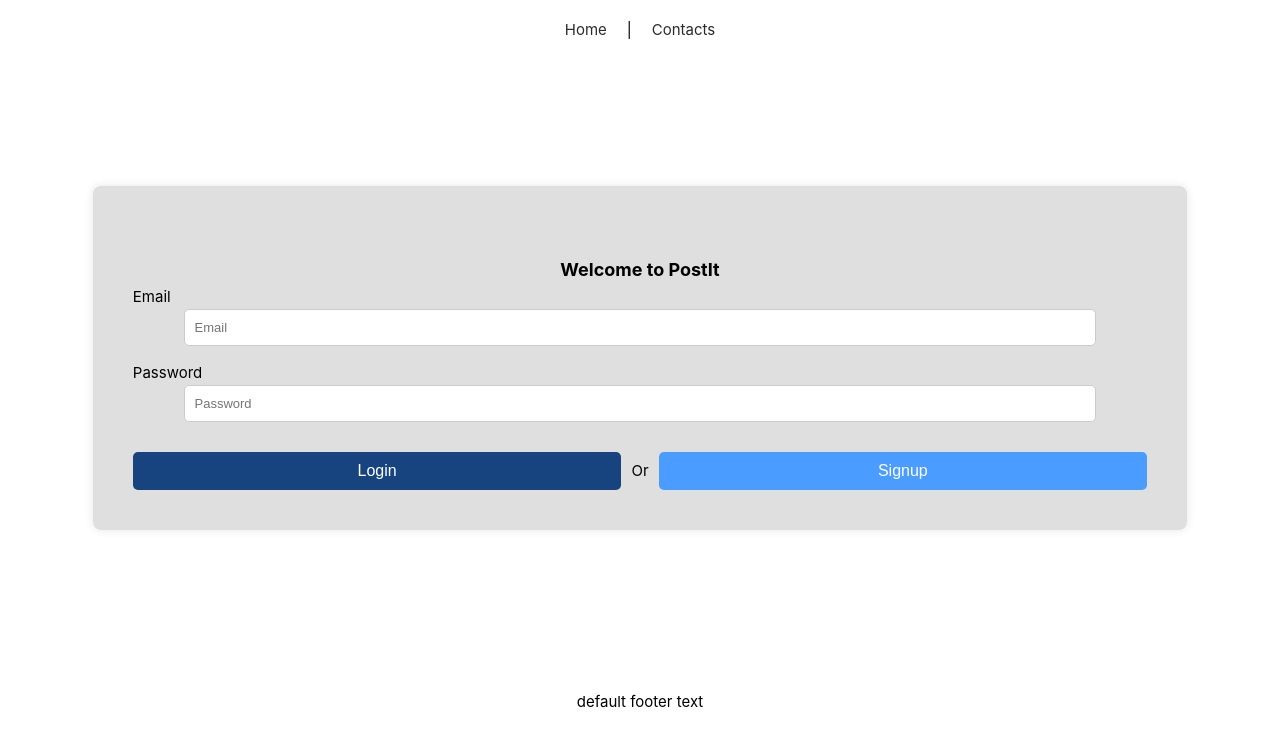
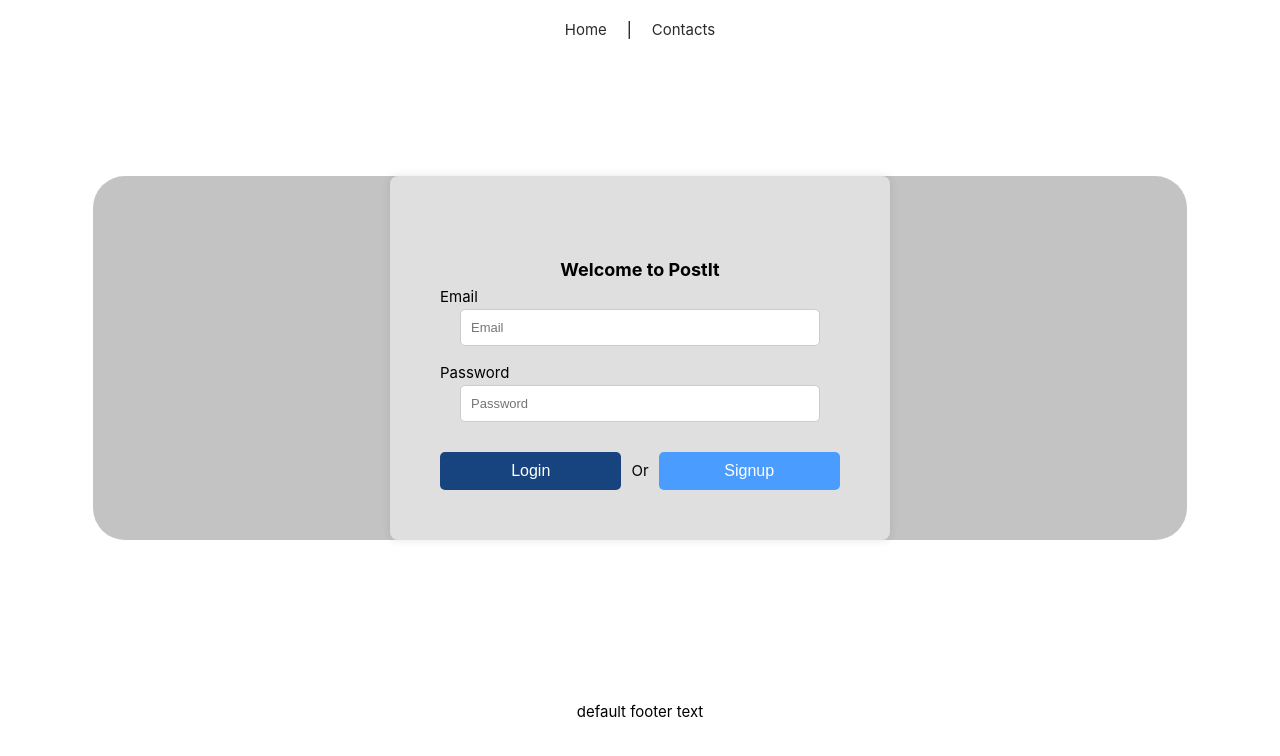
Before and after one commit to andkuzm/fourth_task, a Vue app: page /login in a window 1280 px wide. Shown: the top 756 px of the page. Built offline with nearby package versions, Linux system fonts and the light colour scheme.

Commit message:
login and signup page css

```diff
--- a/src/assets/main.css
+++ b/src/assets/main.css
@@ -18,8 +18,6 @@
   padding: 10px;
   border-bottom: 2px solid #ffffff;
 }
-
-
 
 .nav-link {
   padding: 5px;
@@ -45,13 +43,16 @@
   font-size: 13px;
 }
 #loginBody {
+  max-width: 500px;
   width: 100%;
   background-color: #e0dfdf;
-  padding: 20px;
+  padding: 30px;
   border-radius: 8px;
   box-shadow: 0 0 10px rgba(0, 0, 0, 0.1);
   text-align: center;
+  margin: 0 auto;
 }
+
 /*Child Selector*/
 #loginBody > h2 {
   color: rgb(0, 0, 0);
@@ -193,3 +194,11 @@
 .deleteButton:hover {
   background-color: #3a7ccc;
 }
+
+#mainContainer {
+  display: flex;
+  justify-content: center;
+  align-items: center;
+  height: 100vh; /* Полная высота окна */
+  background-color: #b0b0b0; /* Тёмно-серый фон */
+}
```
